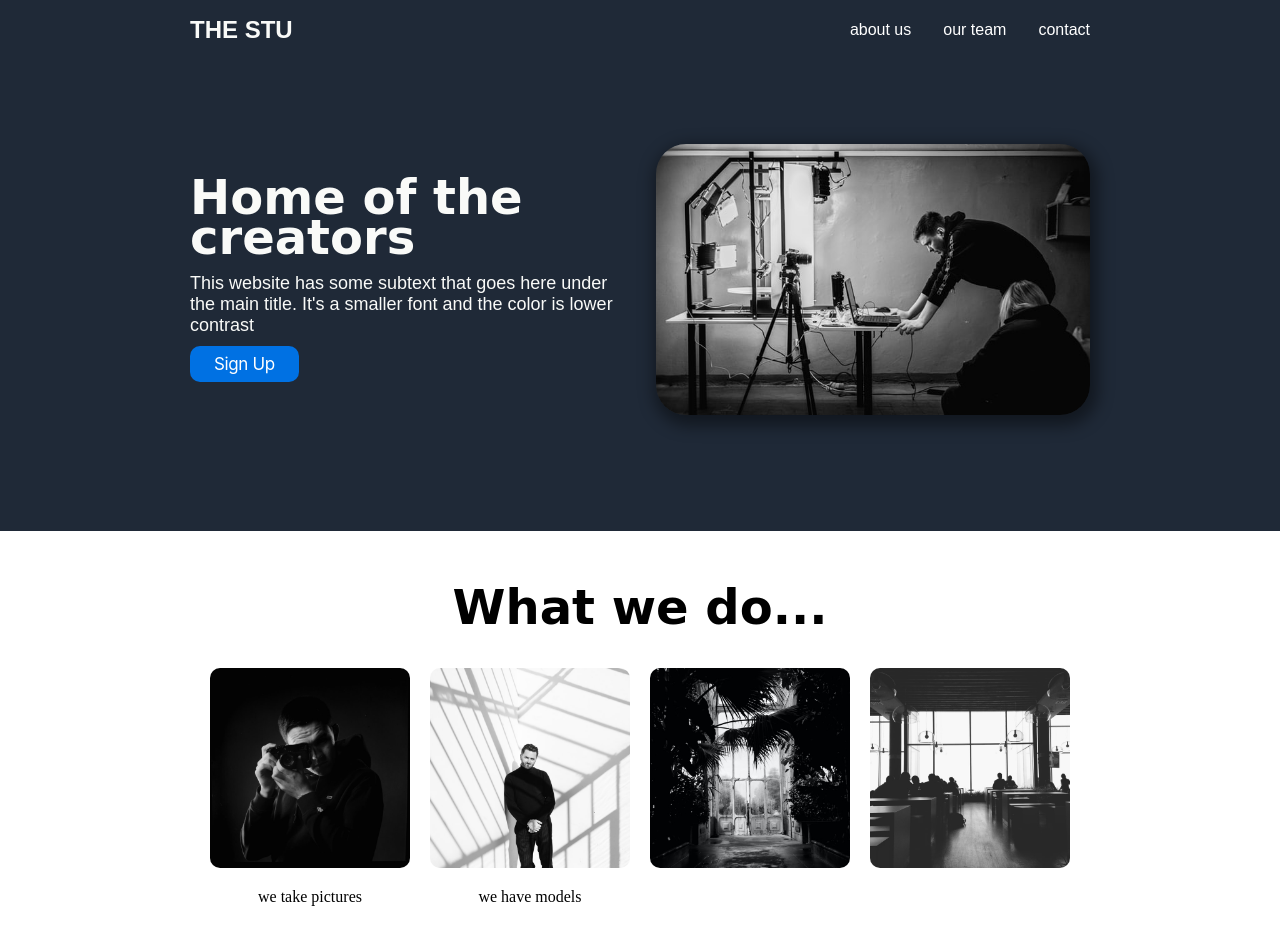
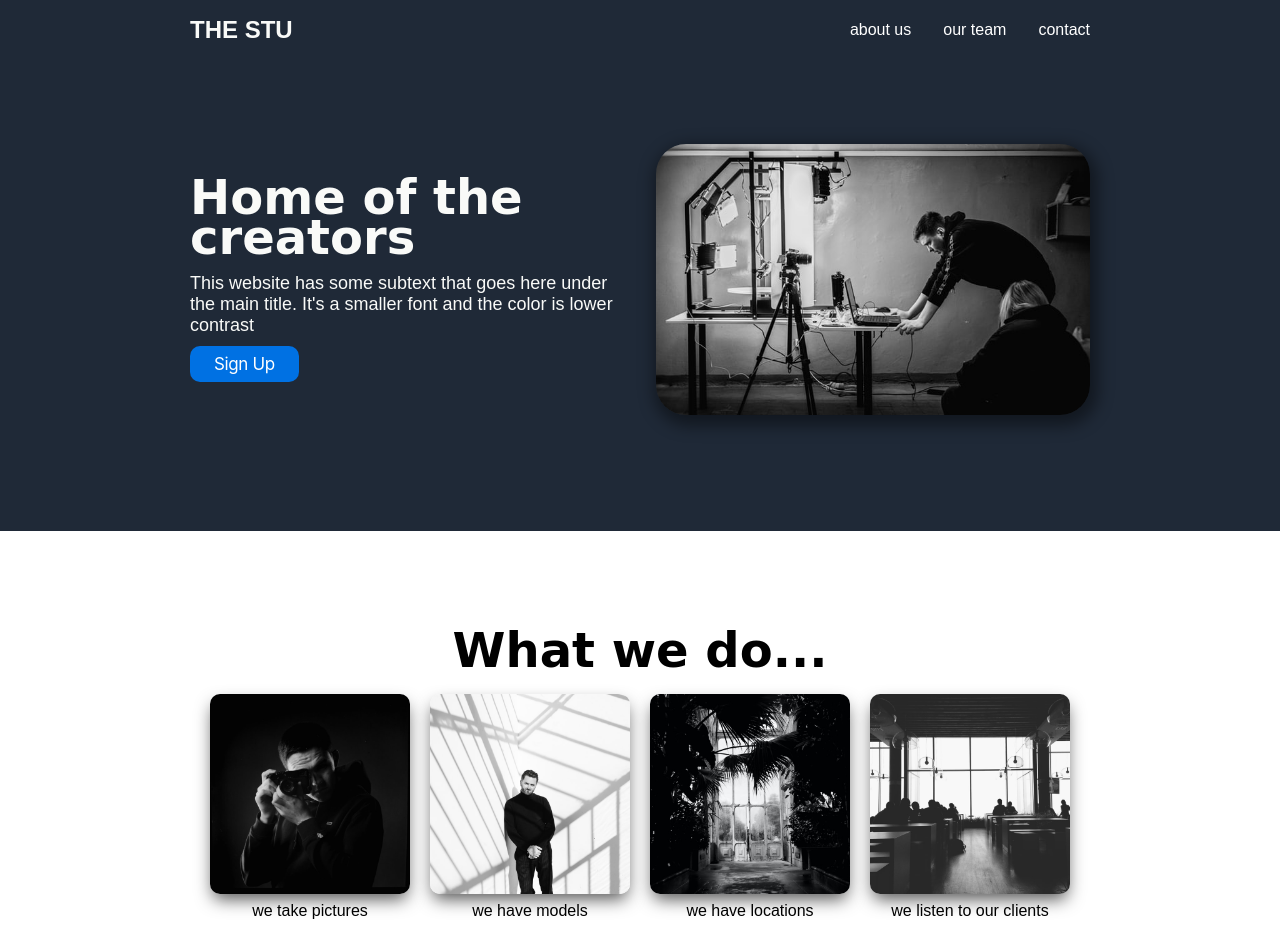
Before and after one commit to coderdonny/Landing-Page, a plain HTML site: page index.html in a window 1280 px wide. Drawn offline with Linux system fonts and the light colour scheme; a web font is replaced by a local one.

Commit message:
Add box shadow to images

```diff
--- a/index.html
+++ b/index.html
@@ -51,8 +51,14 @@
                     <img src="./images/info2.jpg" alt="">
                     <p>we have models</p>
                 </div>
-                <img src="./images/info3.jpg" alt="">
-                <img src="./images/info4.jpg" alt="">
+                <div>
+                    <img src="./images/info3.jpg" alt="">
+                    <p>we have locations</p>
+                </div>
+                <div>
+                    <img src="./images/info4.jpg" alt="">
+                    <p>we listen to our clients</p>
+                </div>
             </div>
 
         </div>
--- a/style.css
+++ b/style.css
@@ -131,6 +131,9 @@ main h1 {
 	color: #000000;
 	font-family: 'Square Peg', cursive;
 	font-size: 48px;
+	margin: 0px;
+	margin-top: 75px;
+	margin-bottom: 16px;
 }
 
 .infoContainer {
@@ -141,10 +144,16 @@ main h1 {
 	display: flex;
 	justify-content: space-evenly;
 	flex-wrap: wrap;
+	font-family: Arial, Helvetica, sans-serif;
 }
 
 .images img {
 	width: 200px;
 	height: 200px;
 	border-radius: 10px;
+	box-shadow: 0px 8px 17px -3px rgba(0, 0, 0, 0.68);
 }
+
+.images p {
+	margin: 4px;
+}
```
